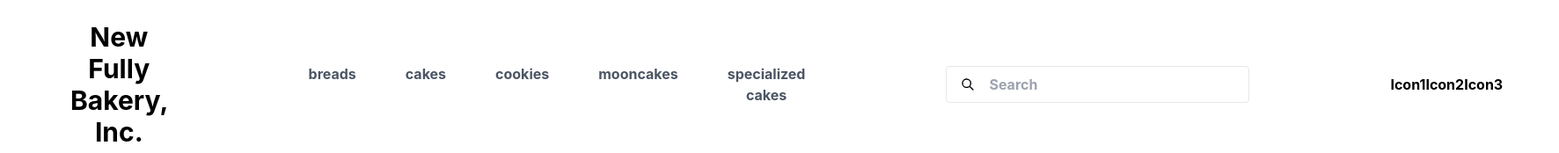
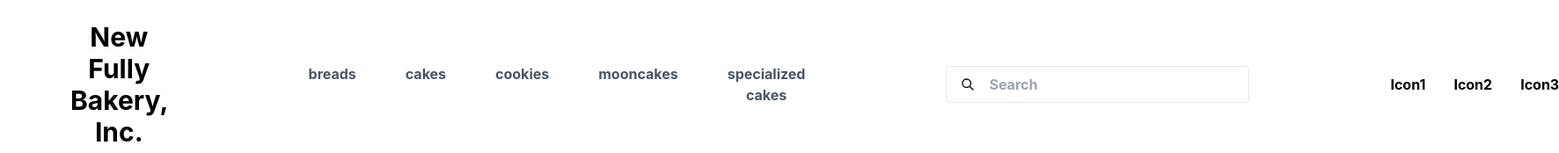
Before and after one commit to benhsieh-dev/E-Commerce-front-end, a React (Create React App) app: page / in a window 1280 px wide. Shown: the top 174 px of the page at 88% size, 1772 px wide, since content can reach past the window. Built offline with nearby package versions, Linux system fonts and the light colour scheme.

Commit message:
Update navigation component

```diff
--- a/src/components/Navigation/Navigation.jsx
+++ b/src/components/Navigation/Navigation.jsx
@@ -50,7 +50,7 @@
       </div>
       <div className="flex flex-wrap items-center gap-4">
         {/* Action items */}
-        <ul className="flex items-center">
+        <ul className="flex items-center gap-8">
           <li>Icon1</li>
           <li>Icon2</li>
           <li>Icon3</li>
```
